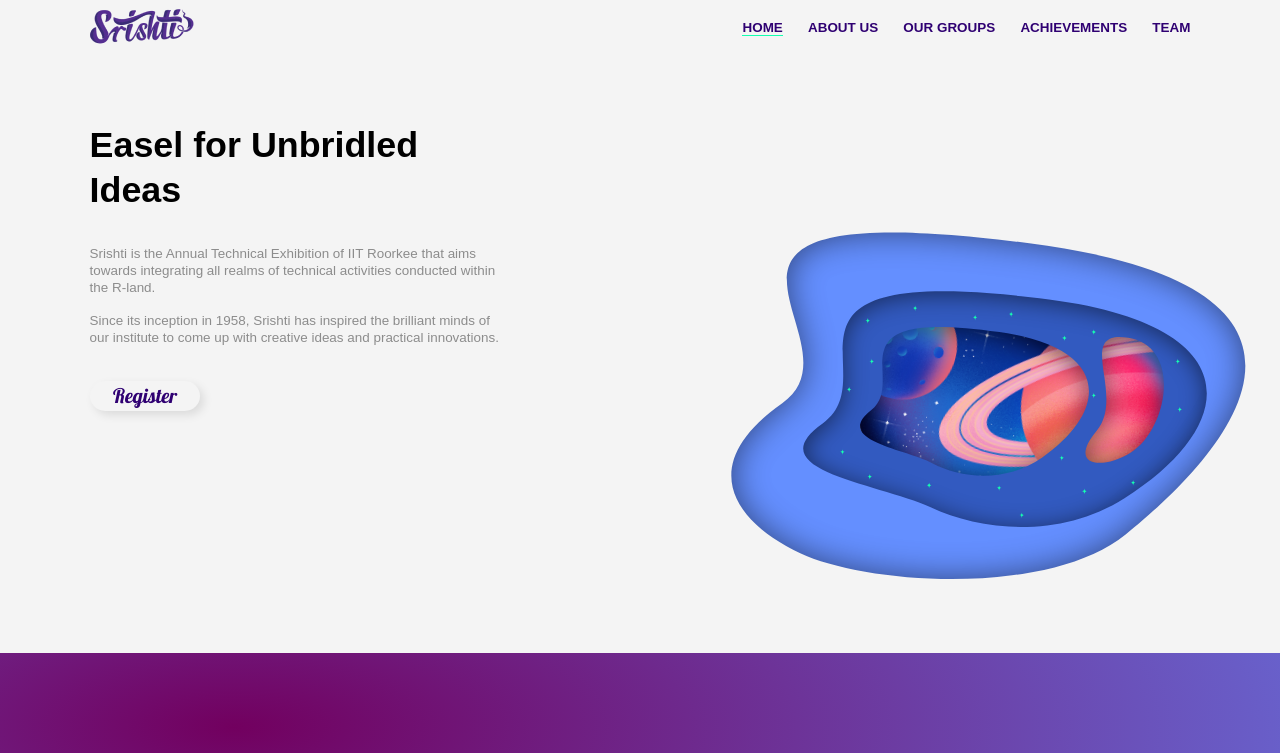
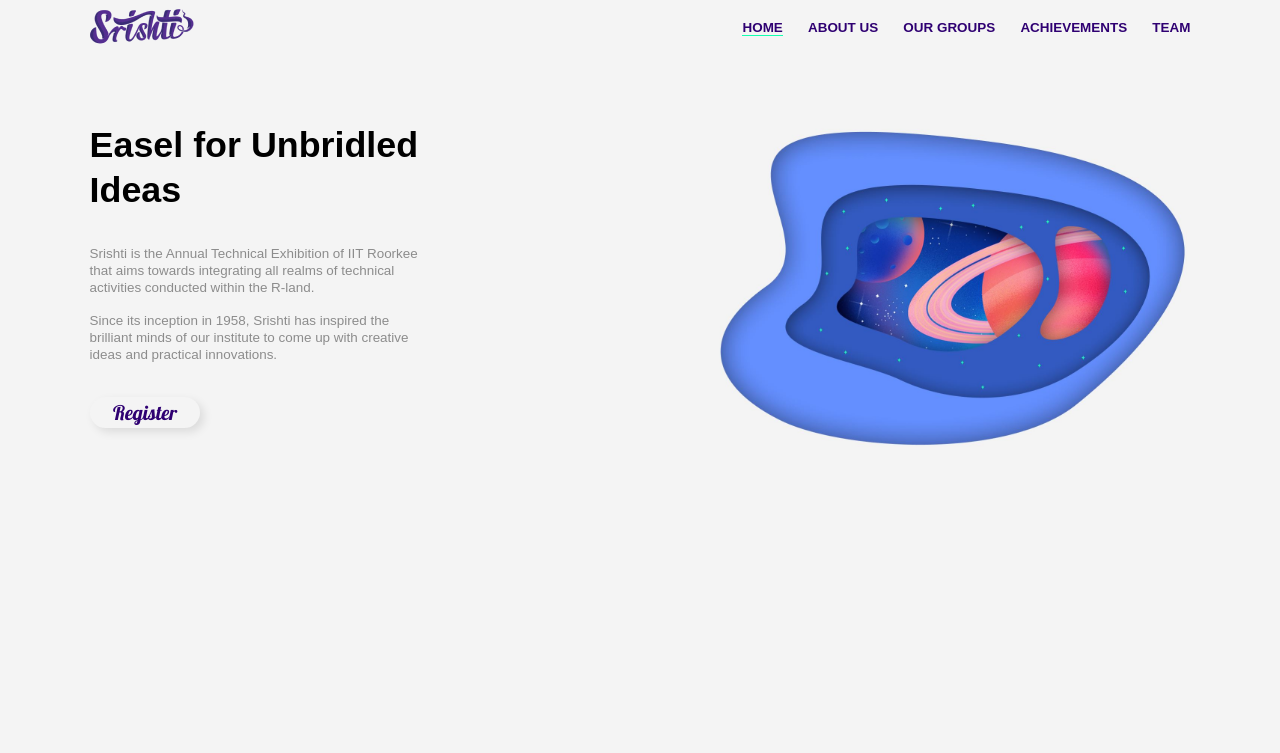
Before and after one commit to rohitjha941/srishti, a React (Create React App) app in the folder frontend/: page / in a window 1280 px wide. Shown: the top 753 px of the page. Built offline with nearby package versions, Linux system fonts and the light colour scheme; a web font is replaced by a local one.

Commit message:
Fix: Homepage back image

```diff
--- a/frontend/src/pages/home/home.scss
+++ b/frontend/src/pages/home/home.scss
@@ -1,10 +1,14 @@
 @import "../../index.scss";
 
 .home-landing {
-  padding: 7.5rem 60% 27rem $paddingLeftRight;
-  background: url("../../static/home.svg");
+  padding: 0 60% 27rem $paddingLeftRight;
+  margin-right: 10rem;
+  margin-top: 7.5rem;
+  background: url("../../static/home.JPG");
   background-repeat: no-repeat;
-  background-size: 100% auto;
+  background-size: 40% auto;
+  background-position: right top;
+  min-height: 90vh;
 }
 
 .home-register {
```
Also changed, not shown: frontend/src/static/home.JPG (added), frontend/src/static/home.svg (deleted).
